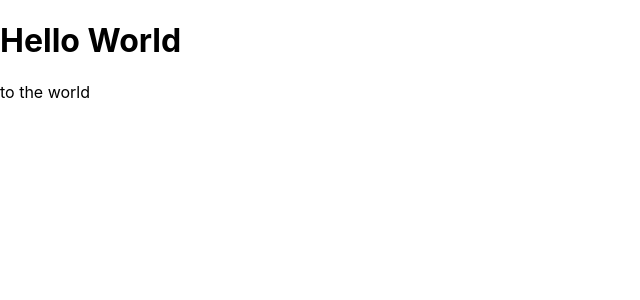
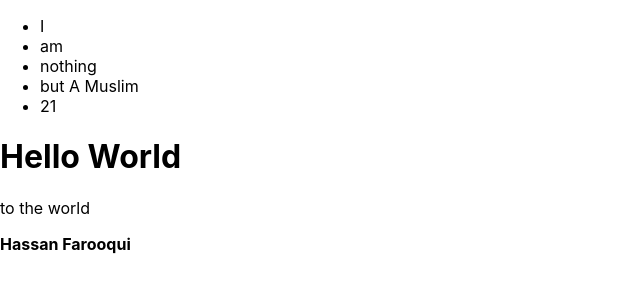
Before and after one commit to HFhassan/myweb, a React (Create React App) app: page / in a window 1280 px wide. Shown: the top 300 px of the page, without its empty margins (0-640 px from the left). Built offline with nearby package versions, Linux system fonts and the light colour scheme.

Commit message:
Update App.js

```diff
--- a/src/App.js
+++ b/src/App.js
@@ -4,8 +4,16 @@ import './App.css';
 function App() {
   return (
     <div>
+      <ul>
+        <li>I</li>
+        <li>am</li>
+        <li>nothing</li>
+        <li>but A Muslim</li>
+        <li>{7+8+6}</li>
+      </ul>
       <h1>Hello World</h1>
       <p>to the world</p>
+      <p><strong>Hassan Farooqui</strong></p>
     </div>
   );
 }
```
